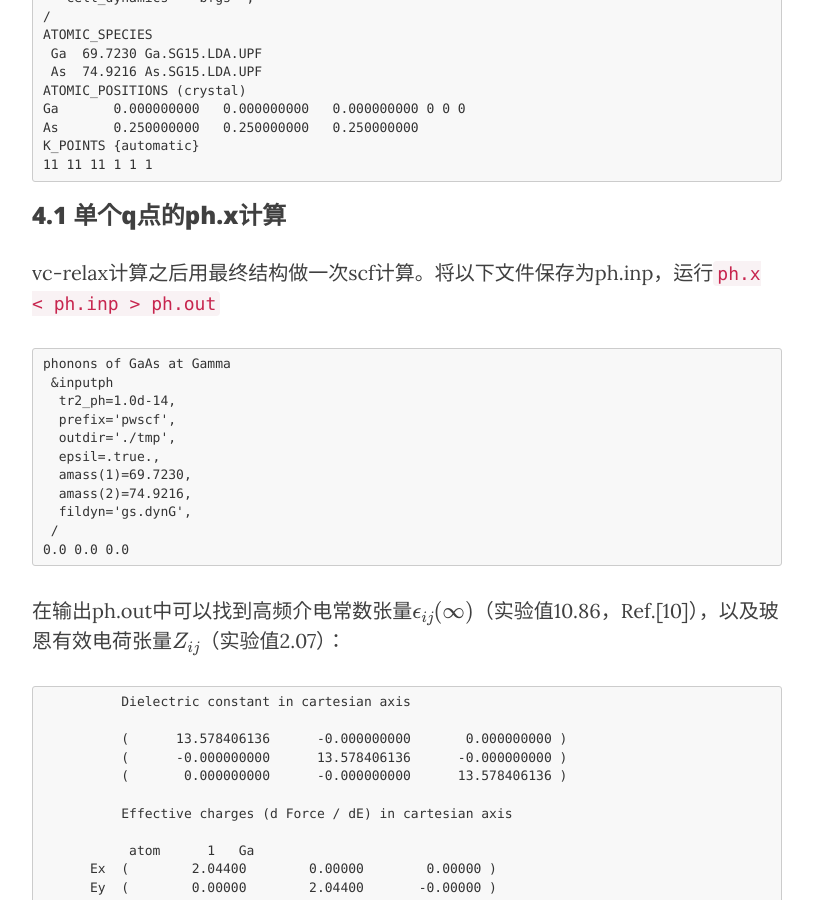
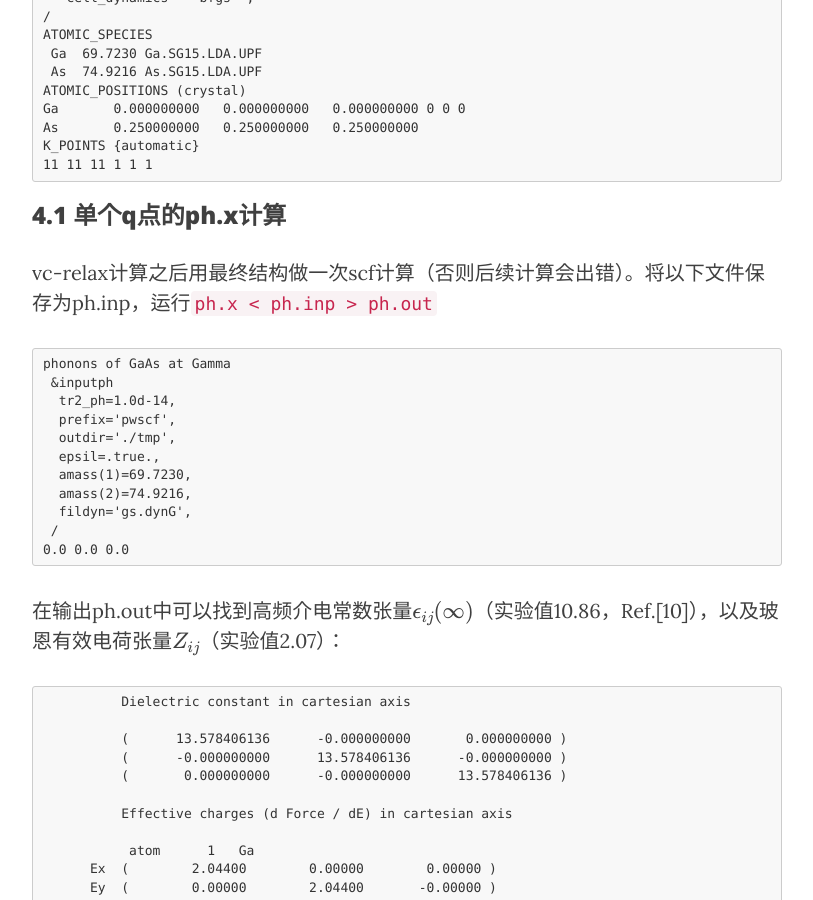
Before and after one commit to yyyu200/DFTbook, a Jekyll site: the page built from _posts/2019-04-01-HandsOn.md, in a window 1280 px wide and 900 px high, scrolled down 24312 px. Shown: the whole window, without its empty margins (233-1046 px from the left). Built offline with Jekyll 4.4.1, drawn with Linux system fonts in a browser that asks for light colours; nearby versions of some CDN libraries; formulas are drawn with MathJax 3; comment, search, counter and statistics services are not loaded.

Commit message:
modify at20190801-11:40:47-aliyun

````diff
--- a/_posts/2019-04-01-HandsOn.md
+++ b/_posts/2019-04-01-HandsOn.md
@@ -821,7 +821,7 @@ K_POINTS {automatic}
 
 ### 4.1 单个q点的ph.x计算
 
-vc-relax计算之后用最终结构做一次scf计算。将以下文件保存为ph.inp，运行```ph.x < ph.inp > ph.out```
+vc-relax计算之后用最终结构做一次scf计算（否则后续计算会出错）。将以下文件保存为ph.inp，运行```ph.x < ph.inp > ph.out```
 
 ```
 phonons of GaAs at Gamma
````
